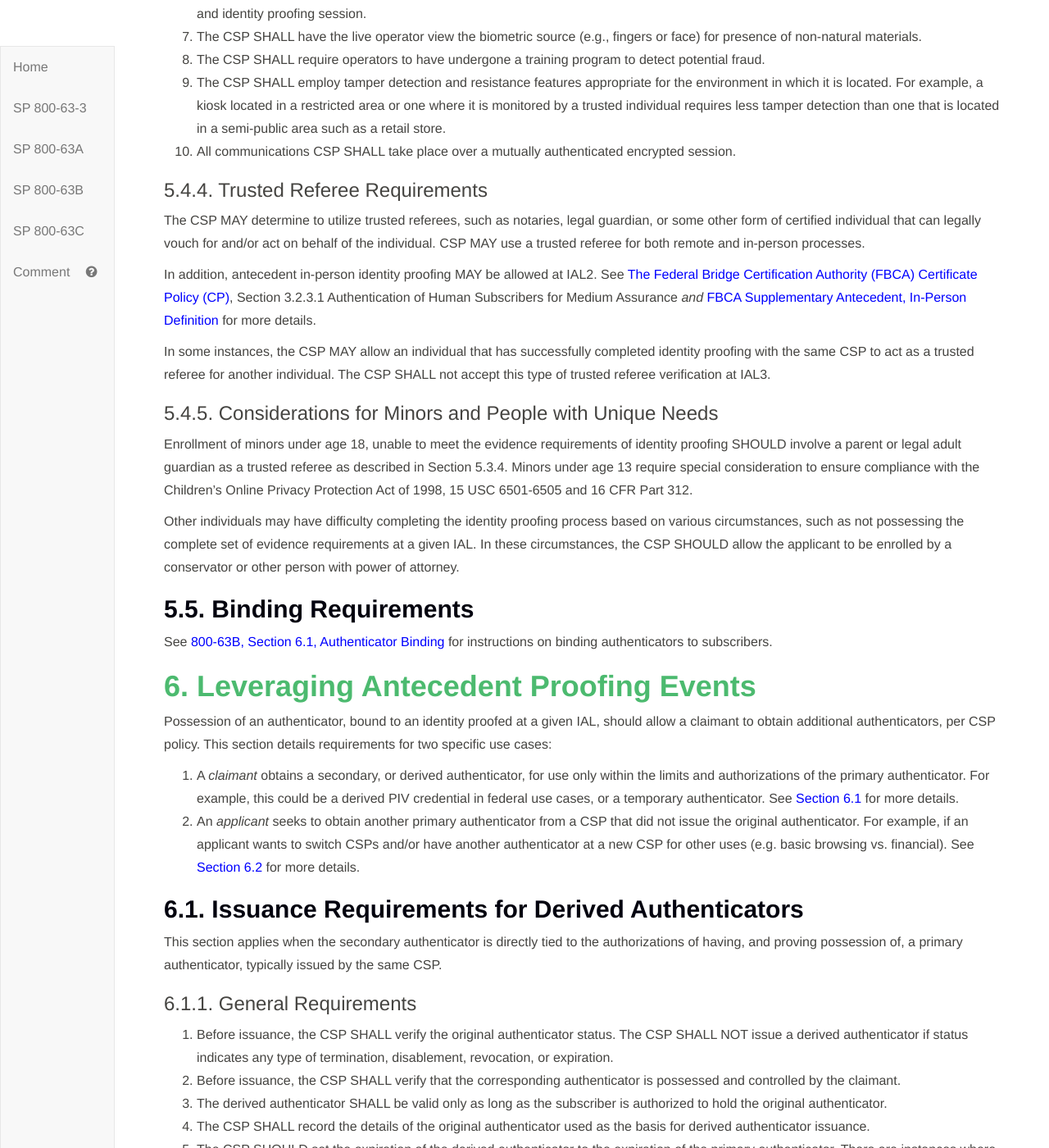
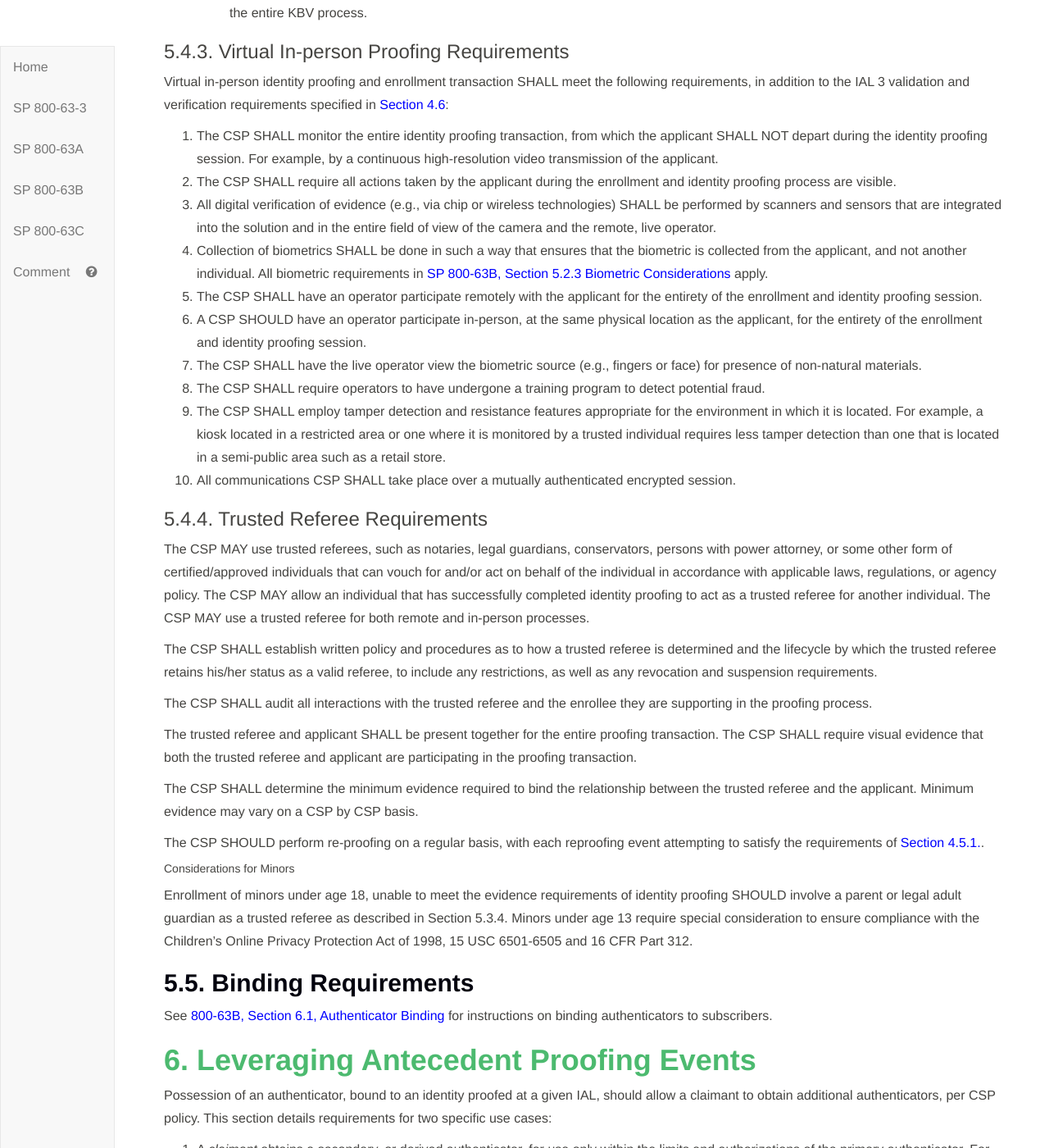
Before and after one commit to usnistgov/800-63-3, a Jekyll site: the page built from sp800-63a.md, in a window 1280 px wide and 1400 px high, scrolled down 23592 px. Shown: the whole window at 82% size. Built offline with Jekyll 4.4.1, drawn with Linux system fonts in a browser that asks for light colours; some of the changed text lies outside the part shown.

Commit message:
Updated referee requirements at IAL2.

```diff
--- a/sp800-63a/sec4_ial.md
+++ b/sp800-63a/sec4_ial.md
@@ -77,13 +77,17 @@ The CSP SHALL NOT proof applicants.  Applicants MAY self-assert zero or more att
 
 ## 4.5. Identity Assurance Level 2
 
-IAL 2 allows for remote or in-person identity proofing.  IAL supports a wide range of acceptable identity evidence and validation techniques in order to increase user adoption, decrease false negatives (legitimate applicants that cannot successfully complete identity proofing), and detect to the best extent possible the presentation of fraudulent identities by a malicious applicant. A CSP MAY exceed these requirements.
+IAL 2 allows for remote or in-person identity proofing.  IAL supports a wide range of acceptable identity proofing techniques in order to increase user adoption, decrease false negatives (legitimate applicants that cannot successfully complete identity proofing), and detect to the best extent possible the presentation of fraudulent identities by a malicious applicant. A CSP MAY exceed these requirements.
 
-### 4.5.1. Resolution Requirements
+A CSP SHOULD implement identity proofing in accordance with [Section 4.5.1](#normal). Depending on the population the CSP serves, the CSP MAY implement identity proofing in accordance with [Section 4.5.2](#antecedent) or [Section 4.5.3](#referee).
+
+### <a name="normal"></a>4.5.1. IAL2 Conventional Proofing Requirements
+
+#### 4.5.1.1. Resolution Requirements
 
 Collection of PII SHALL be limited to the minimum necessary to resolve to a unique identity record.  See [Section 5.2](#resolve) for general resolution requirements.
 
-### 4.5.2. Evidence Requirements
+#### 4.5.1.2. Evidence Requirements
 
 See [Section 5.3, Identity Evidence Validation](#validate) for more information on acceptable identity evidence.
 
@@ -127,9 +131,17 @@ The CSP SHOULD perform identity proofing in-person. The CSP MAY perform remote i
 	- Enrollment codes sent by means other than physical mail SHALL be valid for a maximum of 10 minutes; those sent to a postal address of record SHALL be valid for a maximum of 7 days but MAY be made valid up to 21 days via an exception process to accommodate addresses outside the direct reach of the U.S. postal service.
 	- A notification of proofing SHALL be sent to different address of record than the destination of the enrollment code. The address of record MAY include the postal address obtained from validated identity evidence.  For example, if the CSP sends an enrollment code to a mobile phone of record, a notification of proofing will be sent to the postal address in records or obtained from validated evidence, like a drivers license.
 
-### 4.5.7. Biometric Collection
+#### 4.5.1.7. Biometric Collection
 
 The CSP SHALL NOT collect biometrics for any reason.
+
+### <a name="antecedent"></a>4.5.2. IAL2 Antecedent Proofing Requirements
+
+Antecedent in-person identity proofing MAY be used provided the prior proofing transaction is determined to be comparable to the process defined in [Section 4.5.1.](#normal).  See also [The Federal Bridge Certification Authority (FBCA) Certificate Policy (CP)](#fbcacp), Section 3.2.3.1 Authentication of Human Subscribers for Medium Assurance _and_ [FBCA Supplementary Antecedent, In-Person Definition](#fbcasup) for more details.
+
+### <a name="referee"></a>4.5.3. IAL2 Trusted Referee Proofing Requirements
+
+In instances where the individual enrolling cannot meet the identity evidence requirements specified in [Section 4.5.1.](#normal), the agency MAY use a trusted referee to assist in identity proofing the enrollee.  See [Section 5.4.4.](#trustref) for more details.
 
 ## <a name="ial3-requirements"></a> 4.6. Identity Assurance Level 3
 
--- a/sp800-63a/sec5_proofing.md
+++ b/sp800-63a/sec5_proofing.md
@@ -66,7 +66,7 @@ The following table details the verification methods necessary to achieve a give
 |Unacceptable|Unable to confirm that the applicant is the owner of the claimed identity.|
 |Weak|The applicant has been confirmed as having access to the evidence provided to support the claimed identity.|
 |Adequate|- The applicant’s ownership of the claimed identity has been confirmed by KBV.  See [Section 5.3.2](#kbv)  for more details.<br>**OR**<br>- The applicant’s ownership of the claimed identity has been confirmed by a physical **OR** biometric comparison of the applicant to the strongest piece of evidence provided.|
-|Strong|- The applicant’s ownership of the claimed identity has been confirmed by physical comparison using a photograph/image **OR** Biometric comparison of the Applicant to the strongest piece of evidence provided to support the claimed identity.<br>**OR**<br>- A trusted referee confirms the identity of the applicant.|
+|Strong|- The applicant’s ownership of the claimed identity has been confirmed by physical comparison using a photograph/image.<br>**OR**<br>- Biometric comparison of the Applicant to the strongest piece of evidence provided to support the claimed identity.|
 |Superior|- The applicant’s ownership of the claimed identity has been confirmed by biometric comparison of the applicant to the strongest piece of evidence provided to support the claimed identity.<br>**AND**<br>- The applicant’s ownership of the claimed identity has been confirmed by an interaction with the applicant via the postal address of record.|
 
 The CSP MAY use KBV to verify the identity of an applicant provided the requirements in Section [Knowledge Based Verification Requirements](#kbv) are met.
@@ -111,19 +111,23 @@ Virtual in-person identity proofing and enrollment transaction SHALL meet the fo
 8. All communications CSP SHALL take place over a mutually authenticated encrypted session.
 
 
+### <a name="trustref"></a> 5.4.4. Trusted Referee Requirements
 
-### 5.4.4. Trusted Referee Requirements
+The CSP MAY use trusted referees, such as notaries, legal guardians, conservators, persons with power attorney, or some other form of certified/approved individuals that can vouch for and/or act on behalf of the individual in accordance with applicable laws, regulations, or agency policy.  The CSP MAY allow an individual that has successfully completed identity proofing to act as a trusted referee for another individual.  The CSP MAY use a trusted referee for both remote and in-person processes.
 
-The CSP MAY determine to utilize trusted referees, such as notaries, legal guardian, or some other form of certified individual that can legally vouch for and/or act on behalf of the individual.  CSP MAY use a trusted referee for both remote and in-person processes.
+The CSP SHALL establish written policy and procedures as to how a trusted referee is determined and the lifecycle by which the trusted referee retains his/her status as a valid referee, to include any restrictions, as well as any revocation and suspension requirements.
 
-In addition, antecedent in-person identity proofing MAY be allowed at IAL2.  See [The Federal Bridge Certification Authority (FBCA) Certificate Policy (CP)](#fbcacp), Section 3.2.3.1 Authentication of Human Subscribers for Medium Assurance _and_ [FBCA Supplementary Antecedent, In-Person Definition](#fbcasup) for more details.
+The CSP SHALL audit all interactions with the trusted referee and the enrollee they are supporting in the proofing process.
 
-In some instances, the CSP MAY allow an individual that has successfully completed identity proofing with the same CSP to act as a trusted referee for another individual.  The CSP SHALL not accept this type of trusted referee verification at IAL3.
+The trusted referee and applicant SHALL be present together for the entire proofing transaction.  The CSP SHALL require visual evidence that both the trusted referee and applicant are participating in the proofing transaction.
 
-### 5.4.5. Considerations for Minors and People with Unique Needs
+The CSP SHALL determine the minimum evidence required to bind the relationship between the trusted referee and the applicant. Minimum evidence may vary on a CSP by CSP basis.
+
+The CSP SHOULD perform re-proofing on a regular basis, with each reproofing event attempting to satisfy the requirements of [Section 4.5.1.](#normal).
+
+
+##### Considerations for Minors
 Enrollment of minors under age 18, unable to meet the evidence requirements of identity proofing SHOULD involve a parent or legal adult guardian as a trusted referee as described in Section 5.3.4. Minors under age 13 require special consideration to ensure compliance with the Children's Online Privacy Protection Act of 1998, 15 USC 6501-6505 and 16 CFR Part 312.
-
-Other individuals may have difficulty completing the identity proofing process based on various circumstances, such as not possessing the complete set of evidence requirements at a given IAL.  In these circumstances, the CSP SHOULD allow the applicant to be enrolled by a conservator or other person with power of attorney.
 
 ## 5.5. Binding Requirements
 
```
Also changed, not shown: other parts of sp800-63a/sec4_ial.md (+4 -4 lines).
